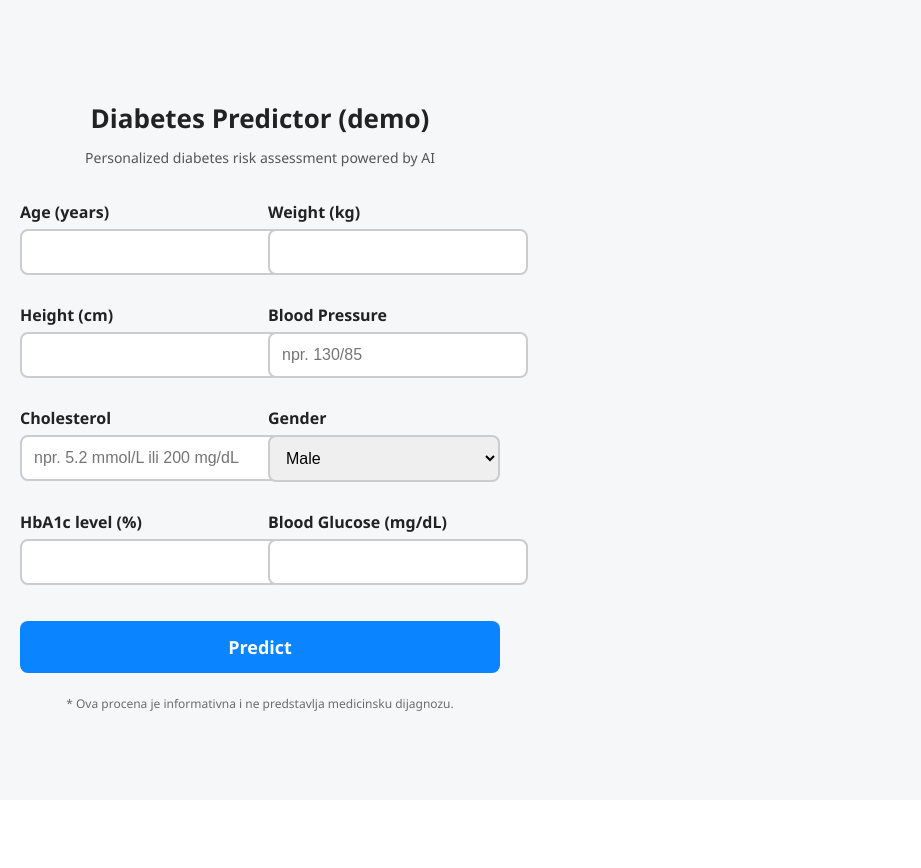
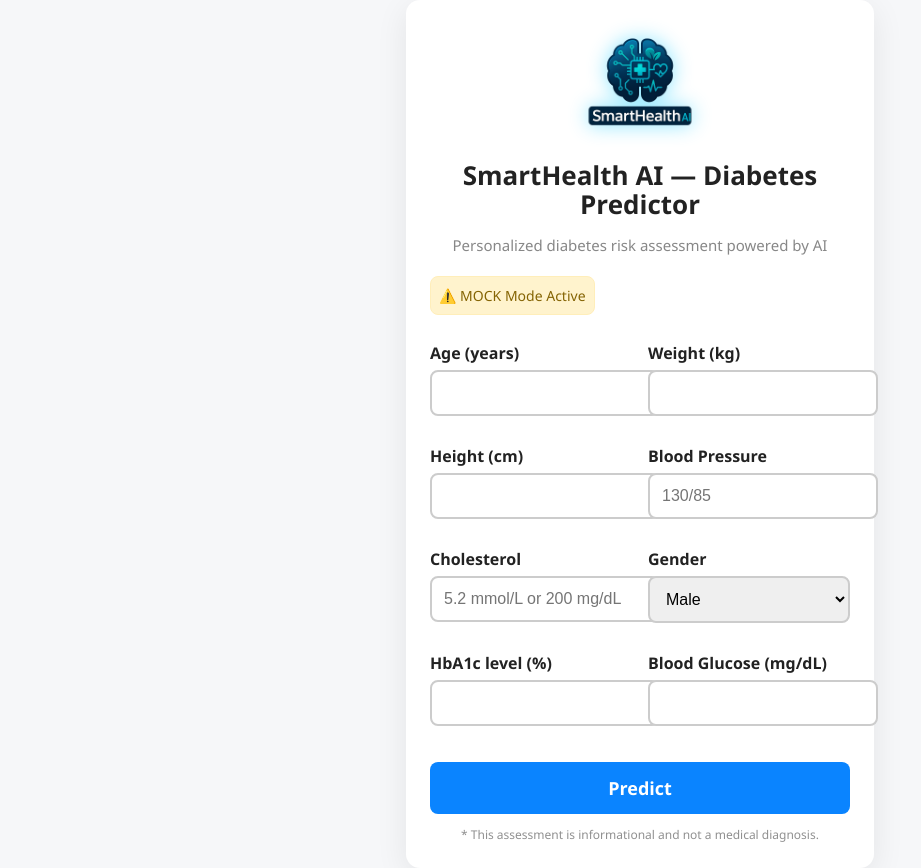
Before and after one commit to krle1978/diabetes-predictor-app, a React (Vite) app in the folder client/: page / in a window 1280 px wide. Shown: the whole page, without its empty margins (0-921 px from the left). Before the commit the page ends 800 px from the top, so only its background shows below. Built offline with nearby package versions, Linux system fonts and the light colour scheme.

Commit message:
admin toggle "Ctrl + Shift + M", Logo

```diff
--- a/client/src/App.jsx
+++ b/client/src/App.jsx
@@ -1,6 +1,9 @@
-import { useState } from "react";
+import { useState, useEffect } from "react";
 import "./App.css";
 import "./styles/ui.css";
+
+const API_BASE =
+  "https://diabetes-predictor-app-production.up.railway.app";
 
 export default function App() {
   const [form, setForm] = useState({
@@ -13,9 +16,25 @@
     hba1cPercent: "",
     glucoseMgDl: "",
   });
+
   const [loading, setLoading] = useState(false);
   const [result, setResult] = useState(null);
   const [error, setError] = useState("");
+  const [mockEnabled, setMockEnabled] = useState(true); // ✅ Admin toggle
+
+  // ✅ Ctrl+Shift+M toggles MOCK/AI mode
+  useEffect(() => {
+    const handleKey = (e) => {
+      if (e.ctrlKey && e.shiftKey && e.key.toLowerCase() === "m") {
+        setMockEnabled((prev) => !prev);
+        alert(
+          `Mock Mode: ${!mockEnabled ? "✅ ON" : "❌ OFF"}\n(Refetch required)`
+        );
+      }
+    };
+    window.addEventListener("keydown", handleKey);
+    return () => window.removeEventListener("keydown", handleKey);
+  }, [mockEnabled]);
 
   const onChange = (e) => {
     const { name, value } = e.target;
@@ -28,25 +47,23 @@
     setError("");
     setResult(null);
     try {
-      const res = await fetch(
-        "https://diabetes-predictor-app-production.up.railway.app/api/predict",
-        {
+      const res = await fetch(`${API_BASE}/api/predict`, {
         method: "POST",
         headers: { "Content-Type": "application/json" },
         body: JSON.stringify({
+          ...form,
           age: Number(form.age),
           weightKg: Number(form.weightKg),
           heightCm: Number(form.heightCm),
-            bloodPressure: form.bloodPressure,
-            cholesterol: form.cholesterol,
-            gender: form.gender,
           hba1cPercent: Number(form.hba1cPercent),
           glucoseMgDl: Number(form.glucoseMgDl),
+          mock: mockEnabled, // ✅ šaljemo informaciju serveru
         }),
-        }
-      );
+      });
+
       const data = await res.json();
       if (!res.ok) throw new Error(data.error || "Request failed");
+
       setResult(data);
     } catch (err) {
       setError(err.message || "Unknown error");
@@ -57,30 +74,47 @@
 
   return (
     <div className="container">
-      <h1>Diabetes Predictor (demo)</h1>
+      <img
+        src="/src/assets/smarthealth_logo.png"
+        alt="SmartHealth AI logo"
+        className="brand-logo"
+      />
+
+      <h1>SmartHealth AI — Diabetes Predictor</h1>
       <p className="subtitle">
         Personalized diabetes risk assessment powered by AI
       </p>
 
+      {mockEnabled ? (
+        <p className="badge mock">⚠️ MOCK Mode Active</p>
+      ) : (
+        <p className="badge ai">✅ AI Mode (Railway)</p>
+      )}
+
       <form onSubmit={onSubmit} className="grid">
         <label>Age (years)
-          <input name="age" type="number" min="0" step="1" required value={form.age} onChange={onChange} />
+          <input name="age" type="number" min="0" step="1" required
+            value={form.age} onChange={onChange} />
         </label>
 
         <label>Weight (kg)
-          <input name="weightKg" type="number" min="1" step="0.1" required value={form.weightKg} onChange={onChange} />
+          <input name="weightKg" type="number" min="1" step="0.1" required
+            value={form.weightKg} onChange={onChange} />
         </label>
 
         <label>Height (cm)
-          <input name="heightCm" type="number" min="30" step="0.1" required value={form.heightCm} onChange={onChange} />
+          <input name="heightCm" type="number" min="30" step="0.1" required
+            value={form.heightCm} onChange={onChange} />
         </label>
 
         <label>Blood Pressure
-          <input name="bloodPressure" placeholder="npr. 130/85" value={form.bloodPressure} onChange={onChange} />
+          <input name="bloodPressure" placeholder="130/85"
+            value={form.bloodPressure} onChange={onChange} />
         </label>
 
         <label>Cholesterol
-          <input name="cholesterol" placeholder="npr. 5.2 mmol/L ili 200 mg/dL" value={form.cholesterol} onChange={onChange} />
+          <input name="cholesterol" placeholder="5.2 mmol/L or 200 mg/dL"
+            value={form.cholesterol} onChange={onChange} />
         </label>
 
         <label>Gender
@@ -92,11 +126,15 @@
         </label>
 
         <label>HbA1c level (%)
-          <input name="hba1cPercent" type="number" min="3" max="20" step="0.1" required value={form.hba1cPercent} onChange={onChange} />
+          <input name="hba1cPercent"
+            type="number" min="3" max="20" step="0.1" required
+            value={form.hba1cPercent} onChange={onChange} />
         </label>
 
         <label>Blood Glucose (mg/dL)
-          <input name="glucoseMgDl" type="number" min="40" max="600" step="1" required value={form.glucoseMgDl} onChange={onChange} />
+          <input name="glucoseMgDl"
+            type="number" min="40" max="600" step="1" required
+            value={form.glucoseMgDl} onChange={onChange} />
         </label>
 
         <button type="submit" disabled={loading}>
@@ -107,18 +145,9 @@
       {error && <p className="error">⚠️ {error}</p>}
 
       {result && (
-        <>
-          {result.mode === "mock" && (
-            <p className="badge mock">
-              ⚠️ Mock Mode Active — AI disabled until credits restored
-            </p>
-          )}
-          {result.mode === "ai" && (
-            <p className="badge ai">✅ AI Mode Enabled</p>
-          )}
+        <div className={`result-card risk-${result.result.risk_level}`} role="alert">
 
-          <div className={`result-card risk-${result.result.risk_level}`} role="alert">
-            {/* Risk Gauge */}
+          {/* Gauge */}
           <div className="risk-gauge">
             {result.result.risk_percent}%
           </div>
@@ -148,11 +177,10 @@
 
           <p className="disclaimer">{result.result.disclaimer}</p>
         </div>
-        </>
       )}
 
       <footer className="tiny">
-        * Ova procena je informativna i ne predstavlja medicinsku dijagnozu.
+        * This assessment is informational and not a medical diagnosis.
       </footer>
     </div>
   );
--- a/client/src/styles/ui.css
+++ b/client/src/styles/ui.css
@@ -5,13 +5,31 @@
   font-family: "Segoe UI", Roboto, sans-serif;
   background: #f6f7f9;
   color: #222;
+
+  /* Center everything */
+  display: flex;
+  justify-content: center;
+  align-items: center;
+  min-height: 100vh; /* full screen height */
 }
 
 /* Center layout */
 .container {
-  max-width: 480px;
-  margin: auto;
-  padding: 20px;
+  width: 100%;
+  max-width: 420px;
+  padding: 24px;
+  background: #fff;
+  border-radius: 14px;
+  box-shadow: 0 8px 32px rgba(0,0,0,0.08);
+  animation: fadeIn 0.4s ease-in-out;
+}
+
+/* Subtitle */
+.subtitle {
+  text-align: center;
+  opacity: 0.7;
+  font-size: 15px;
+  margin-bottom: 20px;
 }
 
 /* Form elements */
@@ -55,6 +73,25 @@
   background: #006cd8;
 }
 
+/* Admin badges */
+.badge {
+  text-align: center;
+  font-size: 14px;
+  padding: 8px;
+  border-radius: 8px;
+  margin-bottom: 14px;
+}
+
+.badge.mock {
+  background: #fff3cd;
+  color: #856404;
+}
+
+.badge.ai {
+  background: #d4edda;
+  color: #155724;
+}
+
 /* Result card */
 .result-card {
   margin-top: 24px;
@@ -72,22 +109,52 @@
 
 /* Risk gauge container */
 .risk-gauge {
-  width: 150px;
-  height: 150px;
+  width: 140px;
+  height: 140px;
   border-radius: 50%;
   background: conic-gradient(#0a84ff 0deg, #e0e0e0 0deg);
   display: flex;
   align-items: center;
   justify-content: center;
   margin: 0 auto 12px auto;
-  font-size: 24px;
+  font-size: 26px;
   font-weight: bold;
   color: #222;
   transition: background 1s ease-in-out;
 }
 
-/* Accessibility – stronger outline for keyboard users */
+/* Footer */
+footer.tiny {
+  text-align: center;
+  margin-top: 12px;
+  font-size: 12px;
+  opacity: 0.5;
+}
+
+/* Fade anim */
+@keyframes fadeIn {
+  from { opacity: 0; transform: translateY(12px); }
+  to { opacity: 1; transform: translateY(0); }
+}
+
+/* Stronger keyboard outline */
 :focus-visible {
   outline: 3px dashed #0a84ff !important;
   outline-offset: 3px;
 }
+
+/* Brand Logo */
+.brand-logo {
+  width: 120px;
+  display: block;
+  margin: 0 auto 16px auto;
+  user-select: none;
+  filter: drop-shadow(0 0 10px rgba(0, 200, 255, 0.45));
+  animation: fadeInLogo 0.8s ease;
+}
+
+/* Slight pop animation */
+@keyframes fadeInLogo {
+  from { opacity: 0; transform: scale(0.85); }
+  to { opacity: 1; transform: scale(1); }
+}
```
Also changed, not shown: client/src/assets/smarthealth_logo.png (added), 1 other file (tests, documents, lock files or other folders). Lines whose indentation alone changed are shown as unchanged.
